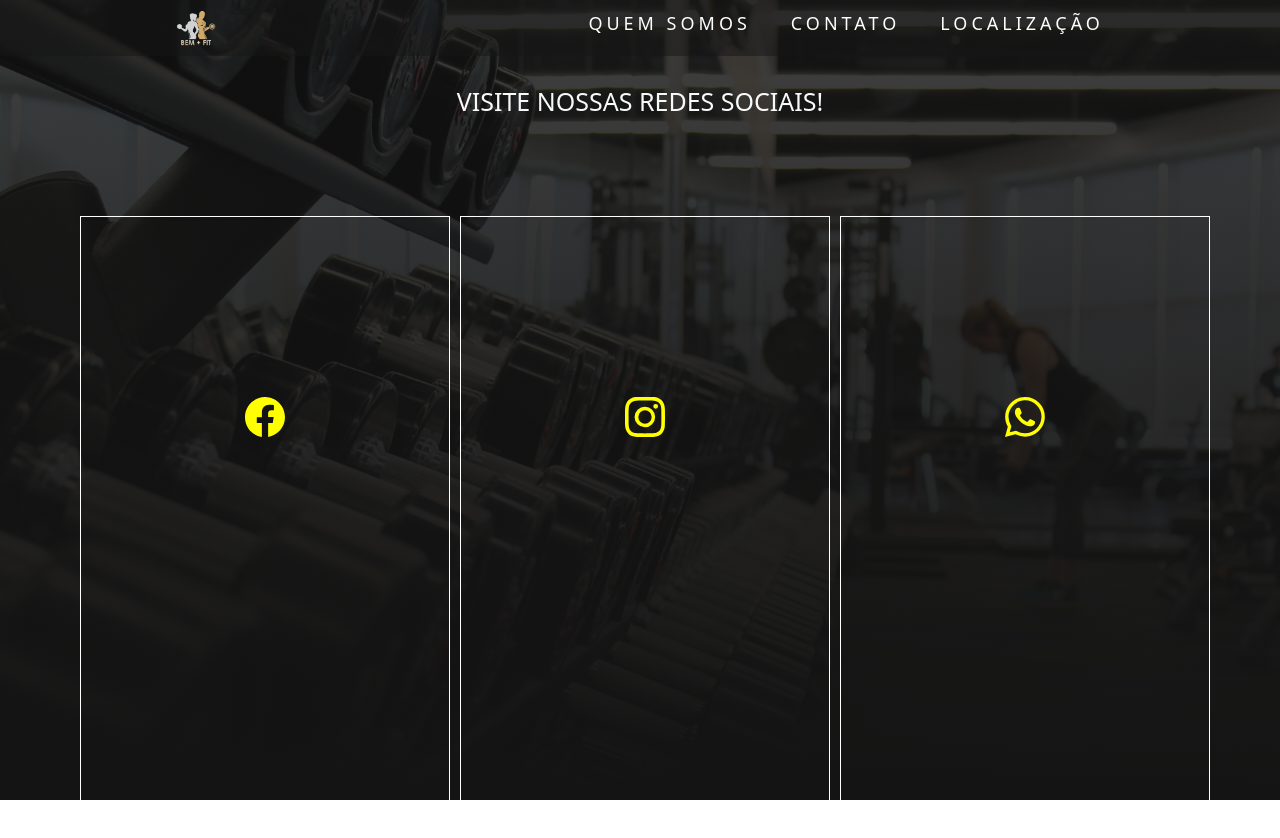
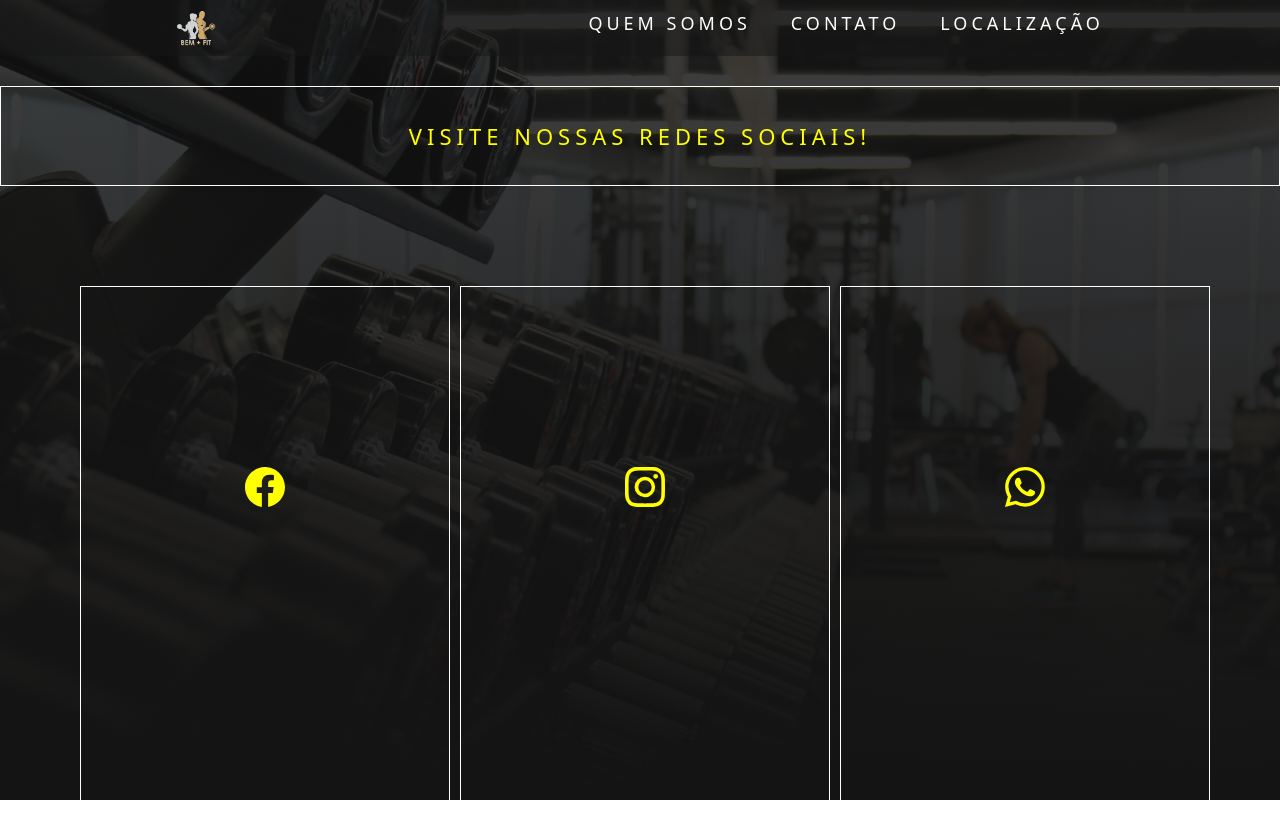
Before and after one commit to GustavoHenriqueDEV/AcademiaProject, a Vue app: page /contactPage in a window 1280 px wide. Shown: the top 838 px of the page. Before the commit the page ends 816 px from the top, so only its background shows below. Built offline with nearby package versions, Linux system fonts and the light colour scheme.

Commit message:
Contact and Location ajust

```diff
--- a/src/views/contactPage.vue
+++ b/src/views/contactPage.vue
@@ -15,7 +15,7 @@
     </div>
    </header>
 
-<h1 class="h1 mt-5 text-center text-light" >Visite nossas redes sociais! </h1>
+<h1 class="contact-content mt-5 text-center " >Visite nossas redes sociais! </h1>
 
 
 <div class="container-contact container text-center">
@@ -48,7 +48,20 @@ export default {
 </script>
 
 <style>
+.contact-content{
+  color: yellow;
+  border: solid white 1px;
+  text-transform: uppercase;
+  display: flex;
+  align-items: center;
+  justify-content: center;
+  font-size: 2.2rem;
+  margin-top: 10px;
+  letter-spacing: 0.5rem;
+  text-transform: uppercase;
+  height: 10rem;
 
+}
 
 
 .h1{
--- a/src/views/locationPage.vue
+++ b/src/views/locationPage.vue
@@ -14,7 +14,7 @@
         </nav>
     </div>
    </header>
-  <div class="location-content h1 text-light">Venha nos visitar!</div>
+  <div class="location-content">Venha nos visitar!</div>
 
   <main-location>
   <div class="maps" ><iframe src="https://www.google.com/maps/embed?pb=!1m14!1m12!1m3!1d4247.963205050189!2d-48.618362308628555!3d-26.452601053028268!2m3!1f0!2f0!3f0!3m2!1i1024!2i768!4f13.1!5e0!3m2!1spt-BR!2sbr!4v1673916938994!5m2!1spt-BR!2sbr" width="800" height="550" style="border:0;" allowfullscreen="" loading="lazy" referrerpolicy="no-referrer-when-downgrade"></iframe></div>
@@ -75,18 +75,19 @@ export default {
   align-items: center;
 }
 
-.s{
-  color:yellow
-}
+
 .location-content{
+  color: yellow;
+  border: solid white 1px;
   text-transform: uppercase;
   display: flex;
   align-items: center;
   justify-content: center;
-  font-size: 1rem;
+  font-size: 2.2rem;
   margin-top: 10px;
-  letter-spacing: 0.2rem;
+  letter-spacing: 0.5rem;
   text-transform: uppercase;
+  height: 10rem;
 }
 
 .maps{
```
